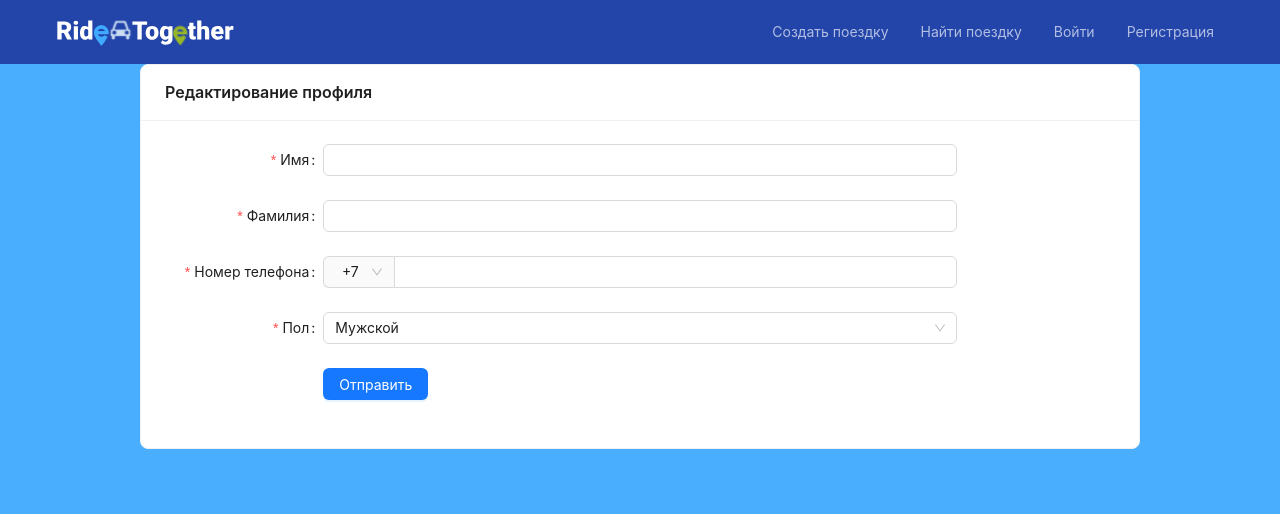
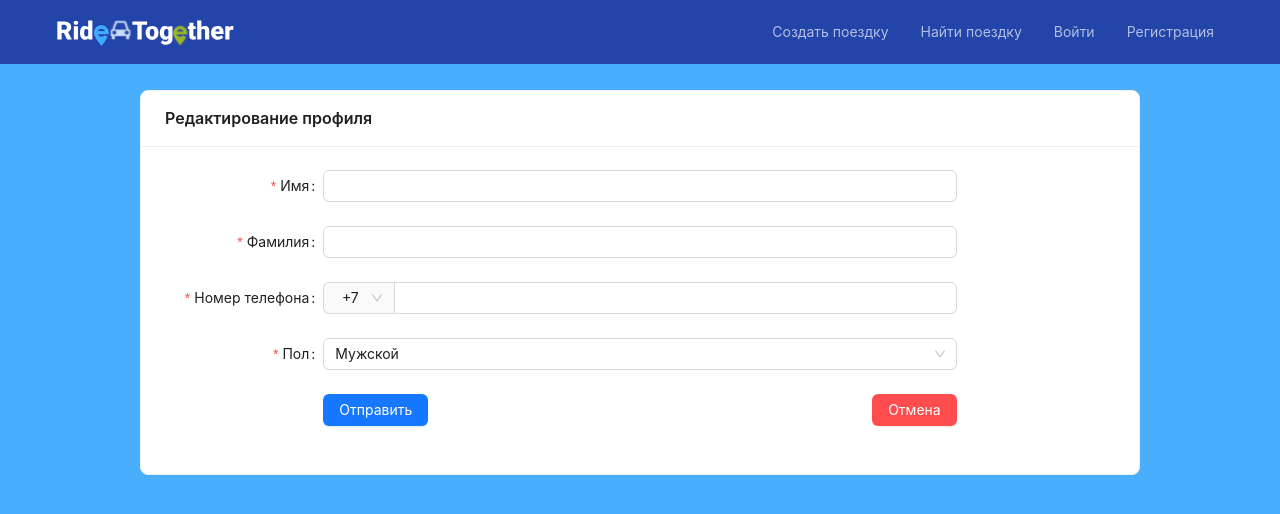
Before and after one commit to yadarochka/ride-together-client, a React (Vite) app: page /profile/edit in a window 1280 px wide. Shown: the top 514 px of the page. Built offline with nearby package versions, Linux system fonts and the light colour scheme.

Commit message:
add layout

```diff
--- /dev/null
+++ b/src/components/LayoutContainer.tsx
@@ -0,0 +1,7 @@
+import React from "react";
+
+const LayoutContainer = ({ render }) => {
+  return <div style={{ padding: "calc(100vw / 50)" }}>{render}</div>;
+};
+
+export default LayoutContainer;
--- a/src/pages/EditProfilePage/EditProfilePage.tsx
+++ b/src/pages/EditProfilePage/EditProfilePage.tsx
@@ -1,5 +1,5 @@
 import React, { useState } from "react";
-import { Form, Input, Select, Button, Card, message } from "antd";
+import { Form, Input, Select, Button, Card, message, Row } from "antd";
 import ApiClient from "../../api/ApiAuthClient";
 import useAuthStore from "../../store/auth";
 import { useNavigate } from "react-router-dom";
@@ -72,6 +72,10 @@ const EditProfilePage = () => {
 
   const handlePhoneChange = () => {
     setPhoneIsValid(true);
+  };
+
+  const handleButtonCancelEdit = () => {
+    navigate("/profile");
   };
 
   return (
@@ -189,9 +193,14 @@ const EditProfilePage = () => {
         </Form.Item>
 
         <Form.Item {...tailLayout}>
-          <Button type="primary" htmlType="submit">
-            Отправить
-          </Button>
+          <Row justify="space-between">
+            <Button type="primary" htmlType="submit">
+              Отправить
+            </Button>
+            <Button type="primary" danger onClick={handleButtonCancelEdit}>
+              Отмена
+            </Button>
+          </Row>
         </Form.Item>
       </Form>
     </Card>
--- a/src/pages/ProfilePage/MyProfilePage.tsx
+++ b/src/pages/ProfilePage/MyProfilePage.tsx
@@ -4,7 +4,7 @@ import { useNavigate } from "react-router-dom";
 import { confirmedEmailIcon, unconfirmedEmailIcon } from "./components/Icons";
 import TokenService from "../../helpers/token";
 import HistoryOfRides from "../../components/HistoryOfRides/HistoryOfRides";
-import ApiUserClient from "../../api/ApiUserClient";
+import UserRate from "../RidePage/UserRate";
 
 const MyProfilePage = () => {
   const navigate = useNavigate();
@@ -30,7 +30,12 @@ const MyProfilePage = () => {
         >
           <Row justify="space-between" align="middle">
             <Col span={4}>
-              <Avatar size={64}>User</Avatar>
+              <Avatar
+                src={`https://xsgames.co/randomusers/avatar.php?g=pixel&key=${user.id}`}
+                size={64}
+              >
+                User
+              </Avatar>
             </Col>
             <Col span={20}>
               <h2>{`${user.name} ${user.surname}`}</h2>
@@ -40,6 +45,7 @@ const MyProfilePage = () => {
                 {user.isActivated ? confirmedEmailIcon : unconfirmedEmailIcon}
               </p>
               <p>{`Пол: ${user.gender}`}</p>
+              <UserRate userId={user.id} />
             </Col>
           </Row>
           <Divider />
--- a/src/pages/RidePage/UserRate.tsx
+++ b/src/pages/RidePage/UserRate.tsx
@@ -29,7 +29,7 @@ const UserRate = (props) => {
   }
 
   return (
-    <div style={{ display: "flex", flexDirection: "column" }}>
+    <div style={{ display: "flex", flexDirection: "column", width: "132px" }}>
       <Rate disabled value={value} />
       <small style={{ textAlign: "center" }}>Количество оценок: {count}</small>
     </div>
--- a/src/pages/router.tsx
+++ b/src/pages/router.tsx
@@ -3,6 +3,7 @@ import Header from "../components/Header/Header";
 import { Outlet, createBrowserRouter } from "react-router-dom";
 import React from "react";
 import CenteredSpin from "../components/CenteredSpin/CenteredSpin";
+import LayoutContainer from "../components/LayoutContainer";
 
 const RegisterPage = React.lazy(() => import("./RegisterPage/RegisterPage"));
 const ProfilePage = React.lazy(() => import("./ProfilePage/ProfilePage"));
@@ -21,7 +22,7 @@ const router = createBrowserRouter([
     path: "/",
     element: (
       <>
-        <Header /> <Outlet />
+        <Header /> <LayoutContainer render={<Outlet />} />
       </>
     ),
     children: [
```
